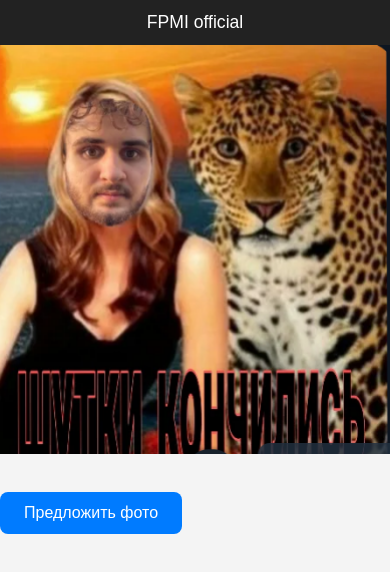
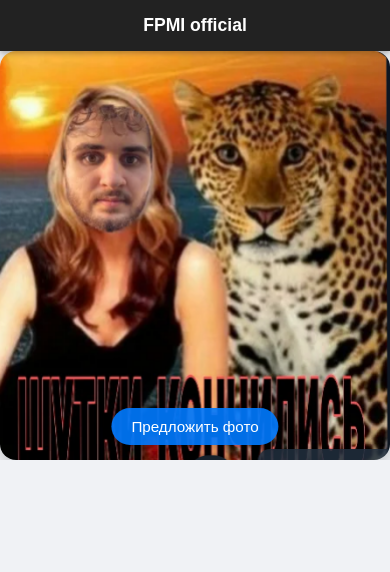
Before and after one commit to DukeOfKeys/fpmi-site, a website: page public/index.html in a window 390 px wide. Drawn offline with Linux system fonts and the light colour scheme.

Commit message:
новейшие технологии

```diff
--- a/public/index.html
+++ b/public/index.html
@@ -2,6 +2,7 @@
 <html lang="ru">
 <head>
   <meta charset="UTF-8">
+  <meta name="viewport" content="width=device-width, initial-scale=1.0">
   <title>Фото дня</title>
   <link rel="stylesheet" href="style.css">
 </head>
@@ -10,8 +11,9 @@
 
   <div class="photo-container">
     <img id="photo" src="/uploads/photo.png" alt="Фото дня">
-    <br>
     <a href="suggest.html" class="btn">Предложить фото</a>
   </div>
+
+
 </body>
 </html>
--- a/public/style.css
+++ b/public/style.css
@@ -1,63 +1,89 @@
 /* Общие стили */
-body, html {
+* {
+  box-sizing: border-box;
   margin: 0;
   padding: 0;
-  font-family: Arial, sans-serif;
-  background: #f4f4f4;
 }
 
+body {
+  font-family: 'Arial', sans-serif;
+  background: #f0f2f5;
+  color: #333;
+  text-align: center;
+}
+
+/* Хедер */
 header {
   background: #222;
   color: white;
-  padding: 15px;
+  padding: 18px 10px;
   font-size: 1.5rem;
-  text-align: center;
+  font-weight: bold;
+  box-shadow: 0 2px 6px rgba(0,0,0,0.3);
+  position: sticky;
+  top: 0;
+  z-index: 10;
 }
 
 /* Контейнер фото */
 .photo-container {
+  position: relative;
   width: 100%;
-  margin: 0;
-  padding: 0;
+  max-width: 600px;
+  margin: 20px auto;
+  border-radius: 16px;
+  overflow: hidden;
+  box-shadow: 0 6px 15px rgba(0,0,0,0.2);
 }
 
-img#photo {
+.photo-container img {
   width: 100%;
-  height: auto; /* сохраняем пропорции */
+  height: auto;
   display: block;
+  transition: transform 0.3s ease;
 }
 
-/* Кнопка */
-.btn {
-  display: inline-block;
-  margin: 20px auto;
-  padding: 12px 24px;
-  background: #007BFF;
-  color: white;
-  text-decoration: none;
-  border-radius: 8px;
-  font-size: 1rem;
-  transition: 0.3s;
+.photo-container:hover img {
+  transform: scale(1.02);
 }
 
-.btn:hover {
-  background: #0056b3;
+/* Кнопка на фото */
+.photo-container .btn {
+  position: absolute;
+  bottom: 15px;
+  left: 50%;
+  transform: translateX(-50%);
+  background: rgba(0,123,255,0.9);
+  color: white;
+  padding: 12px 24px;
+  border-radius: 30px;
+  font-size: 1rem;
+  text-decoration: none;
+  box-shadow: 0 4px 8px rgba(0,0,0,0.2);
+  transition: background 0.3s, transform 0.2s;
+}
+
+.photo-container .btn:hover {
+  background: rgba(0,86,179,0.95);
+  transform: translateX(-50%) translateY(-2px);
 }
 
 /* Форма */
 form {
-  margin: 20px auto;
-  padding: 20px;
   max-width: 400px;
+  margin: 30px auto;
+  padding: 25px;
   background: white;
-  border-radius: 12px;
-  box-shadow: 0 4px 12px rgba(0,0,0,0.15);
+  border-radius: 16px;
+  box-shadow: 0 6px 15px rgba(0,0,0,0.15);
 }
 
 input[type="file"] {
   width: 100%;
-  padding: 10px;
-  margin: 10px 0;
+  padding: 12px;
+  margin-bottom: 15px;
+  border-radius: 8px;
+  border: 1px solid #ccc;
   font-size: 16px;
 }
 
@@ -66,25 +92,27 @@ button {
   padding: 12px;
   background: #007BFF;
   color: white;
+  font-size: 16px;
   border: none;
-  border-radius: 8px;
-  font-size: 16px;
+  border-radius: 12px;
   cursor: pointer;
+  transition: background 0.3s, transform 0.2s;
 }
 
 button:hover {
   background: #0056b3;
+  transform: translateY(-2px);
 }
 
 /* Ссылка "назад" */
 .back {
   margin-top: 20px;
-  text-align: center;
 }
 
 .back a {
+  text-decoration: none;
   color: #007BFF;
-  text-decoration: none;
+  font-size: 16px;
 }
 
 .back a:hover {
@@ -95,11 +123,30 @@ button:hover {
 @media (max-width: 768px) {
   header {
     font-size: 1.3rem;
-    padding: 12px;
+    padding: 15px 10px;
   }
+
+
+
+  .photo-container {
+  position: relative;
+  width: 100%;
+  max-width: 600px;
+  margin: 0 auto; /* Убираем горизонтальные отступы */
+  border-radius: 16px;
+  overflow: hidden;
+}
+
+img#photo {
+  width: 100%;
+  height: auto;
+  display: block;
+  max-width: 100%;
+}
+
   form {
-    width: 90%;
-    padding: 15px;
+    margin: 20px 10px;
+    padding: 20px;
   }
 }
 
@@ -107,8 +154,21 @@ button:hover {
   header {
     font-size: 1.1rem;
   }
+
+  .photo-container .btn {
+    padding: 10px 20px;
+    font-size: 0.95rem;
+  }
+
   form {
-    width: 95%;
+    margin: 15px 5px;
+    padding: 15px;
+  }
+html, body {
+  overflow-x: hidden; /* чтобы фото не выходило за экран */
+}
+  button {
     padding: 10px;
+    font-size: 14px;
   }
 }
```
Also changed, not shown: public/suggest.html (+1 -2 lines).
